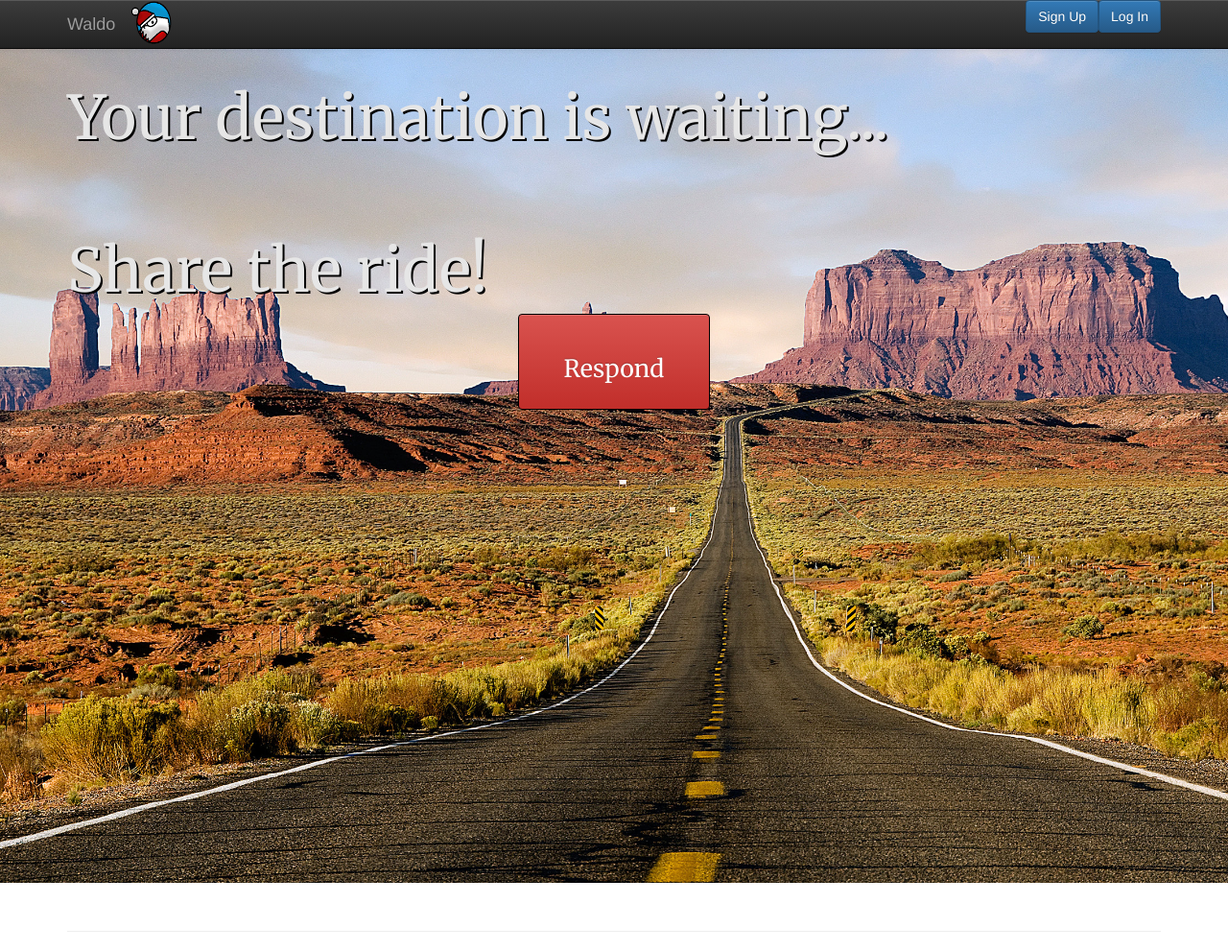
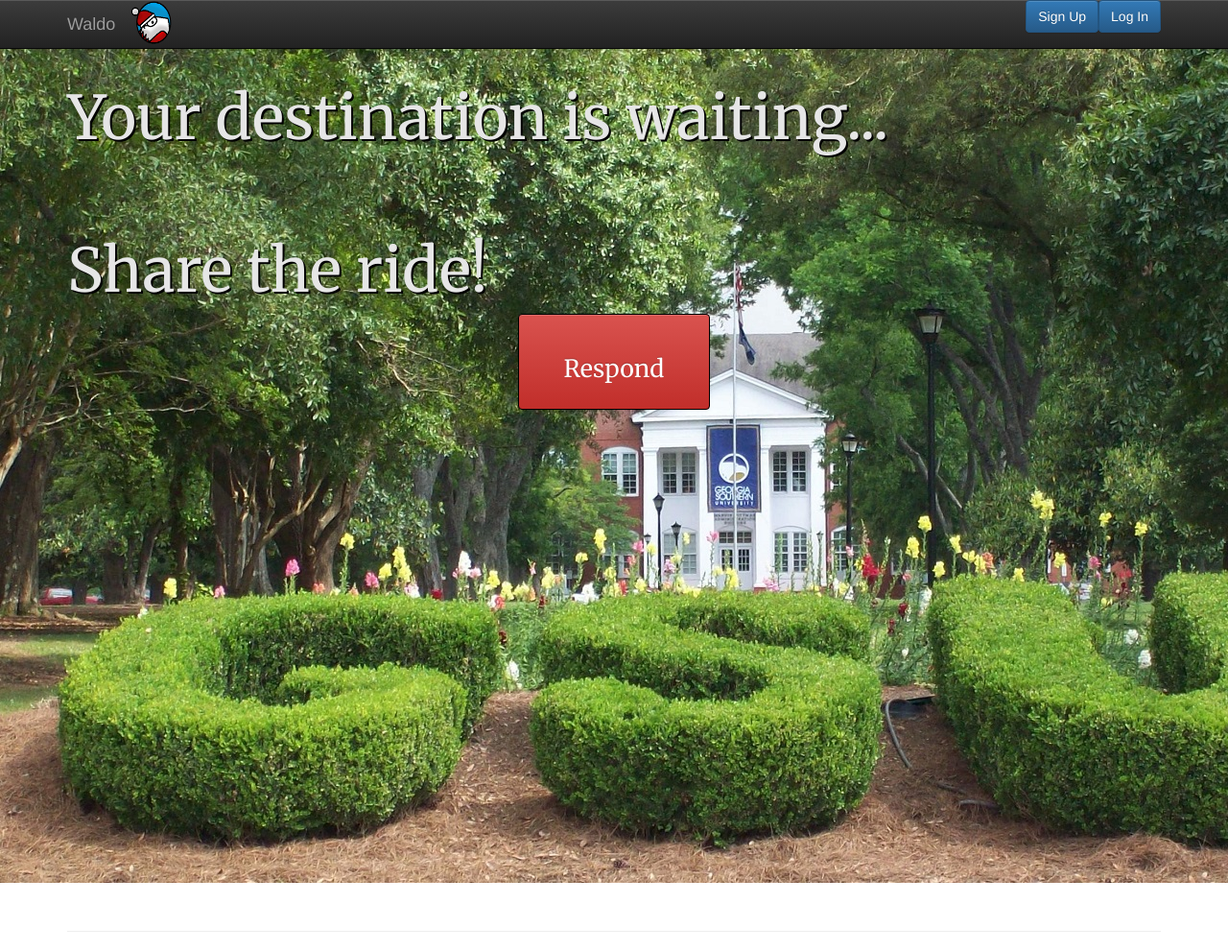
Before and after one commit to austin-may/RideShareApp, a PHP site: page /Home.html in a window 1280 px wide. Shown: the whole page at 96% size. Run offline with PHP 8.4, Linux system fonts and the light colour scheme; some libraries are stand-ins or nearby versions.

Commit message:
Update Home background image

```diff
--- a/stylesheets/stylesheet.css
+++ b/stylesheets/stylesheet.css
@@ -24,7 +24,7 @@
 }
 
 .jumbotron{
-  background-image: url("../openroad.jpg");
+  background-image: url("GSU_Entrance_sm.jpg");
   background-size: cover;
   height: 920px;
   font-family: 'Merriweather', serif;
```
Also changed, not shown: Login.php (+0 -99 lines), SweetheartCircle.jpg (added), stylesheets/GSU_Entrance.jpg (added), stylesheets/GSU_Entrance_sm.jpg (added).
